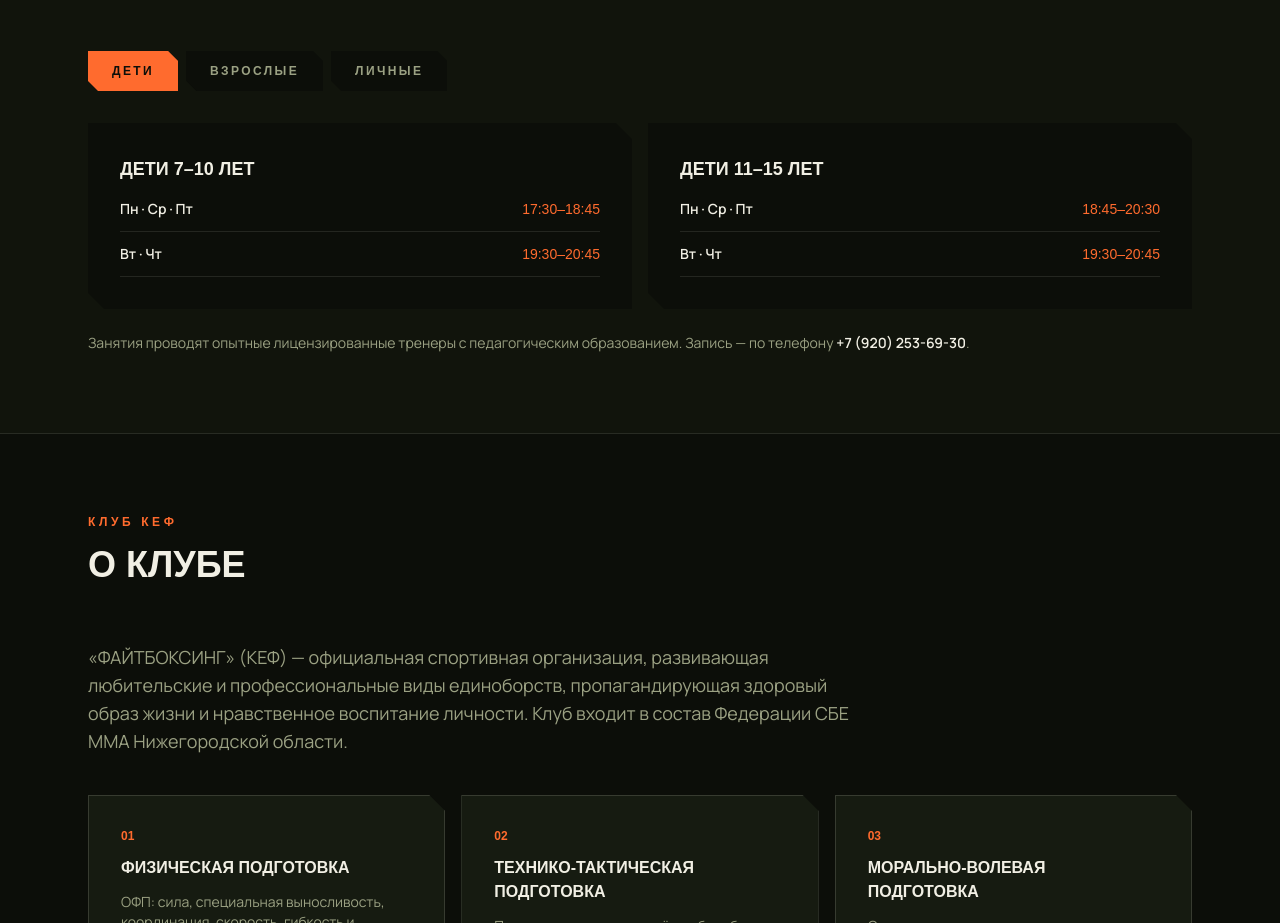
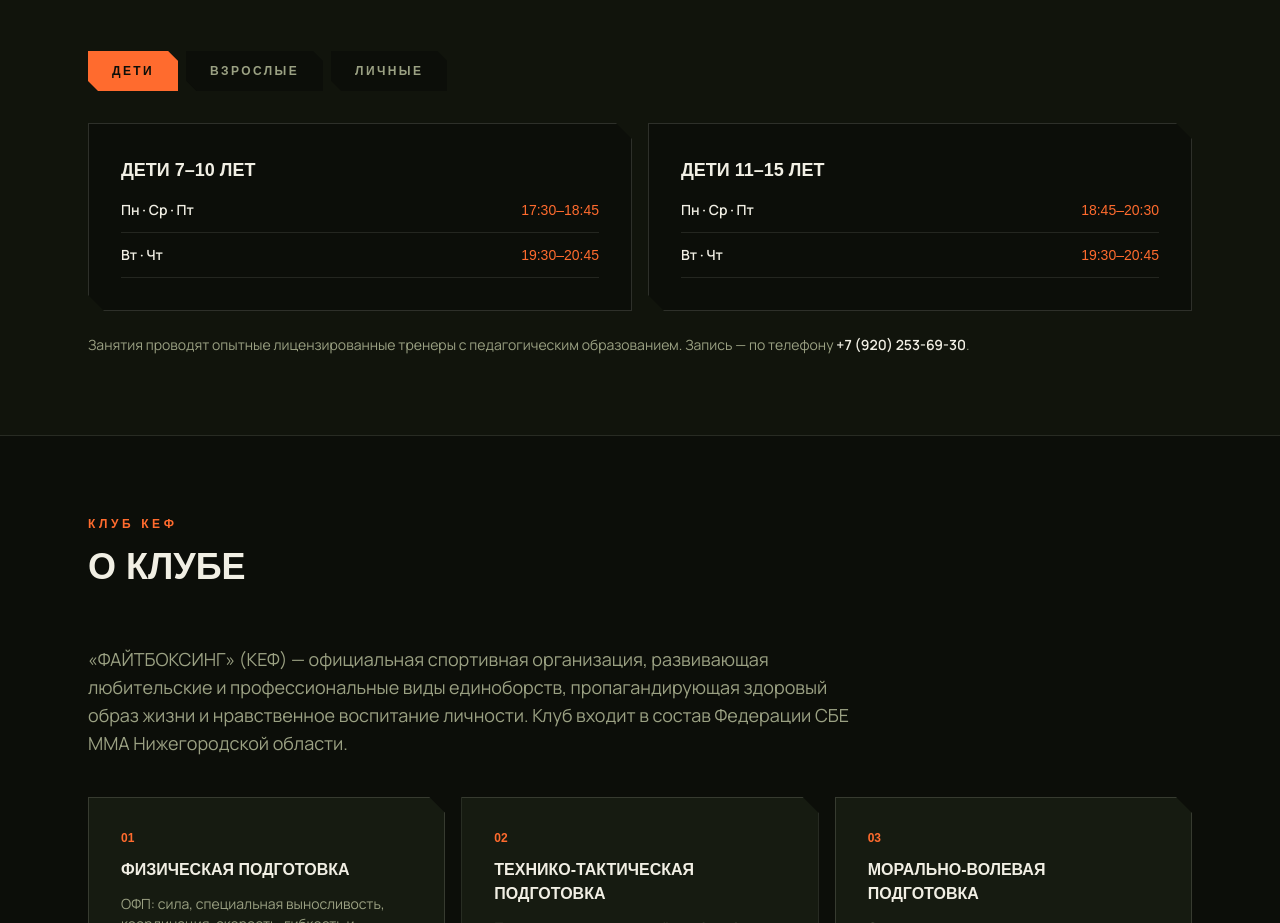
Before and after one commit to CONCLAVER/FB, a Next.js app: page / in a window 1280 px wide. Shown: the part 2040-2963 px from the top of the page. Built offline with nearby package versions, Linux system fonts and the light colour scheme; a web font is replaced by a local one.

Commit message:
Обводка блоков расписания

```diff
--- a/src/components/Schedule.tsx
+++ b/src/components/Schedule.tsx
@@ -31,7 +31,7 @@ export const Schedule = () => {
 
         <div className="grid gap-4 md:grid-cols-2">
           {SCHEDULE[tab].map((g) => (
-            <article key={g.group} className="clip-cut bg-ink p-6 md:p-8">
+            <article key={g.group} className="clip-cut border border-bone/15 bg-ink p-6 md:p-8">
               <h3 className="font-display text-base font-black uppercase md:text-lg">
                 {g.group}
               </h3>
```
